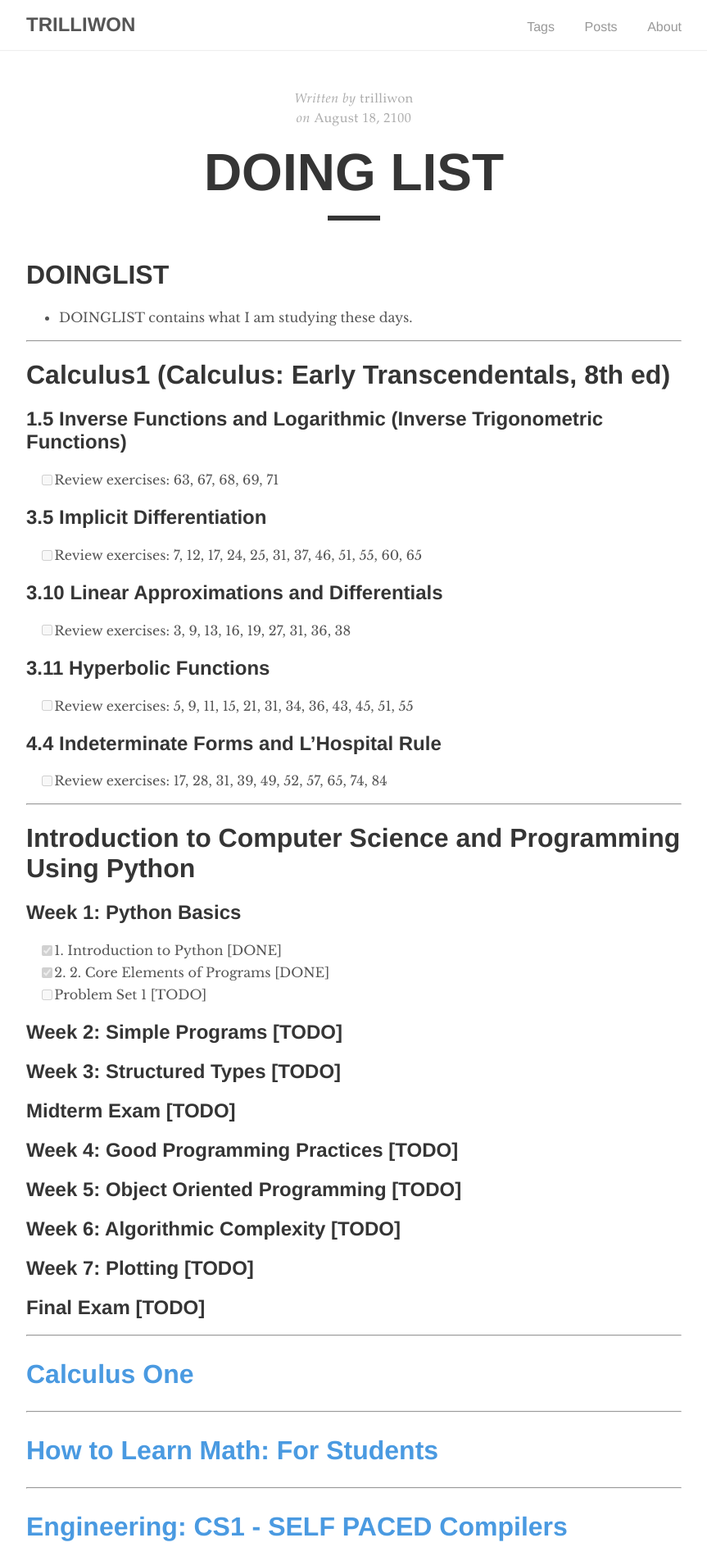
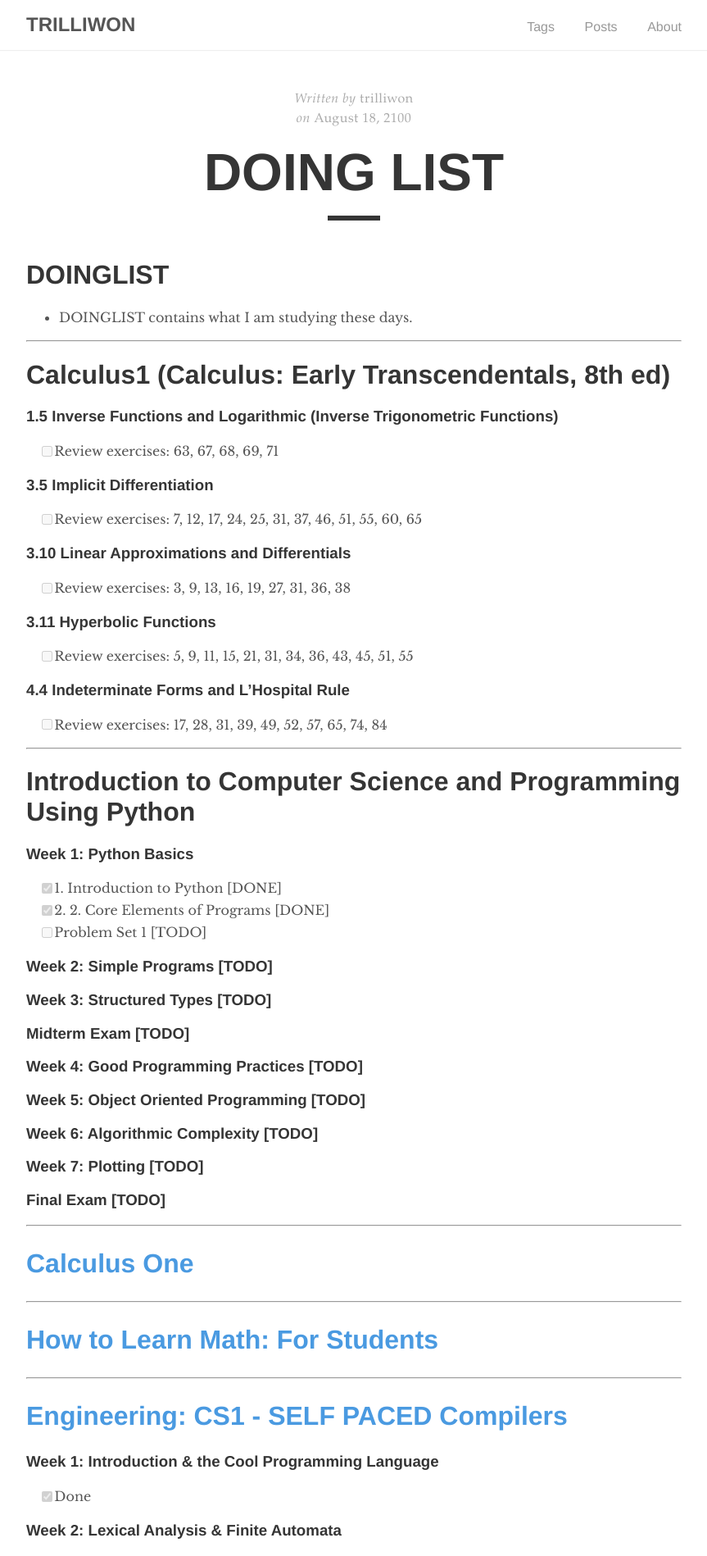
Before and after one commit to trilliwon/ABL, a Jekyll site: the page built from _posts/2100-08-19-doing-list.md, in a window 1280 px wide. Shown: the top 1898 px of the page at 82% size, without its empty margins (208-1071 px from the left). Built offline with Jekyll 4.4.1, drawn with Linux system fonts in a browser that asks for light colours; nearby versions of some CDN libraries.

Commit message:
Tue Dec 26 20:51:05 KST 2017

```diff
--- a/_posts/2100-08-19-doing-list.md
+++ b/_posts/2100-08-19-doing-list.md
@@ -13,38 +13,38 @@ tag: [Doing List]
 
 # Calculus1 (Calculus: Early Transcendentals, 8th ed)
 
-## 1.5 Inverse Functions and Logarithmic (Inverse Trigonometric Functions)
+### 1.5 Inverse Functions and Logarithmic (Inverse Trigonometric Functions)
   - [ ] Review exercises: 63, 67, 68, 69, 71
 
-## 3.5 Implicit Differentiation
+### 3.5 Implicit Differentiation
   - [ ] Review exercises: 7, 12, 17, 24, 25, 31, 37, 46, 51, 55, 60, 65
 
-## 3.10 Linear Approximations and Differentials
+### 3.10 Linear Approximations and Differentials
   - [ ] Review exercises: 3, 9, 13, 16, 19, 27, 31, 36, 38
 
-## 3.11 Hyperbolic Functions
+### 3.11 Hyperbolic Functions
   - [ ] Review exercises: 5, 9, 11, 15, 21, 31, 34, 36, 43, 45, 51, 55
 
-## 4.4 Indeterminate Forms and L'Hospital Rule
+### 4.4 Indeterminate Forms and L'Hospital Rule
   - [ ] Review exercises: 17, 28, 31, 39, 49, 52, 57, 65, 74, 84
 
 ---
 
 # Introduction to Computer Science and Programming Using Python
 
-## Week 1: Python Basics
+### Week 1: Python Basics
   - [x] 1. Introduction to Python [DONE]
   - [x] 2. 2. Core Elements of Programs [DONE]
   - [ ] Problem Set 1 [TODO]
 
-## Week 2: Simple Programs [TODO]
-## Week 3: Structured Types [TODO]
-## Midterm Exam [TODO]
-## Week 4: Good Programming Practices [TODO]
-## Week 5: Object Oriented Programming [TODO]
-## Week 6: Algorithmic Complexity [TODO]
-## Week 7: Plotting [TODO]
-## Final Exam [TODO]
+### Week 2: Simple Programs [TODO]
+### Week 3: Structured Types [TODO]
+### Midterm Exam [TODO]
+### Week 4: Good Programming Practices [TODO]
+### Week 5: Object Oriented Programming [TODO]
+### Week 6: Algorithmic Complexity [TODO]
+### Week 7: Plotting [TODO]
+### Final Exam [TODO]
 
 ---
 
@@ -58,31 +58,31 @@ tag: [Doing List]
 
 # [Engineering: CS1 - SELF PACED Compilers](https://lagunita.stanford.edu/courses/Engineering/Compilers/Fall2014)
 
-## Week 1: Introduction & the Cool Programming Language
+### Week 1: Introduction & the Cool Programming Language
   - [x] Done
 
-## Week 2: Lexical Analysis & Finite Automata
+### Week 2: Lexical Analysis & Finite Automata
 
-## Week 3: Parsing & Top-Down Parsing]
+### Week 3: Parsing & Top-Down Parsing]
   - [x] Done
-## Week 4: Bottom-Up Parsing I & II
+### Week 4: Bottom-Up Parsing I & II
   - [x] Done
 
-## Midterm
-## Week 5: Semantic Analysis and Type Checking
-## Week 6: Cool Type Checking & Runtime Organization
-## Week 7: Code Generation & Operational Semantics
-## Week 8: Local Optimization & Global Optimization
-## Week 9: Register Allocation & Garbage Collection
-## Week 10: Java > 18-03: Java Exceptions
-## Final
-## Course Completion
+### Midterm
+### Week 5: Semantic Analysis and Type Checking
+### Week 6: Cool Type Checking & Runtime Organization
+### Week 7: Code Generation & Operational Semantics
+### Week 8: Local Optimization & Global Optimization
+### Week 9: Register Allocation & Garbage Collection
+### Week 10: Java > 18-03: Java Exceptions
+### Final
+### Course Completion
 
 ---
 
 # [Introduction to Computer Science and Programming](https://ocw.mit.edu/courses/electrical-engineering-and-computer-science/6-00sc-introduction-to-computer-science-and-programming-spring-2011/)
 
-## Unit 01
+### Unit 01
   - [x] INTRODUCTION TO 6.00
   - [x] CORE ELEMENTS OF A PROGRAM
   - [ ] PROBLEM SOLVING
@@ -94,7 +94,7 @@ tag: [Doing List]
   - [ ] MEMORY AND SEARCH METHODS
   - [ ] QUIZ 1
 
-## Unit 02
-## Unit 03
+### Unit 02
+### Unit 03
 
 ---
```
